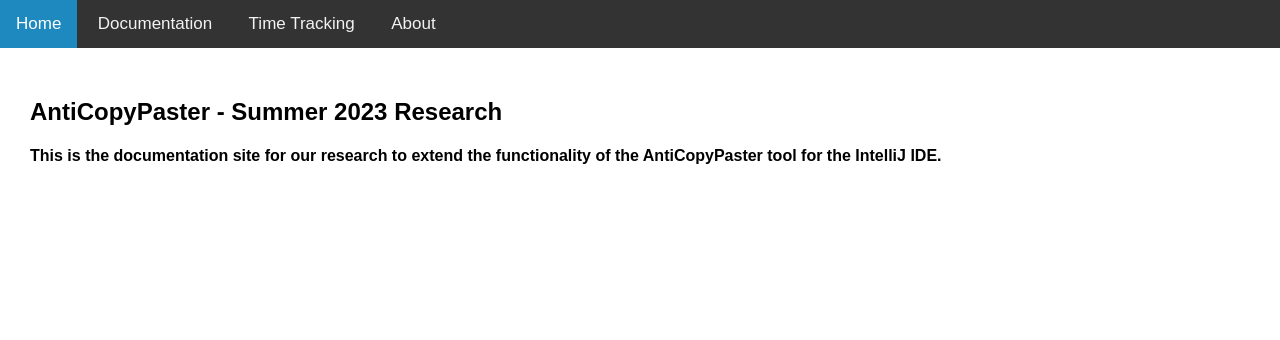
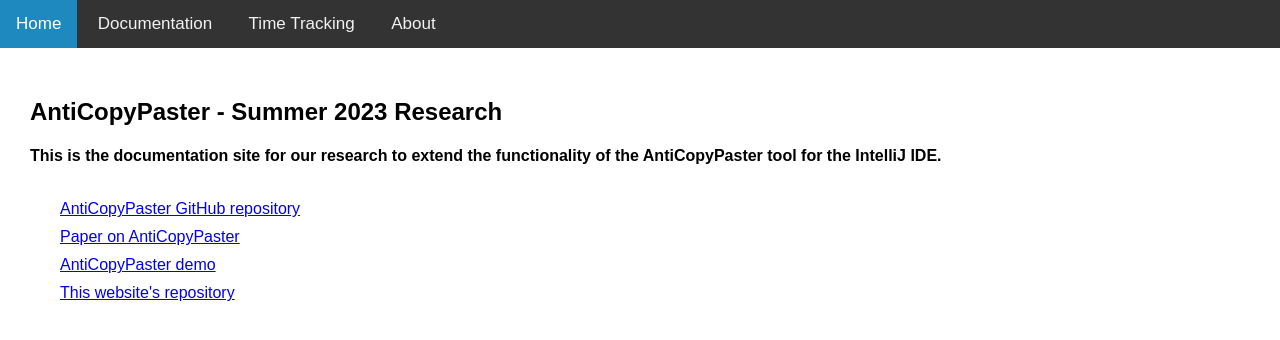
Before and after one commit to SE4AIResearch/AntiCopyPaster_Summer2023, a Jekyll site: the page index.html, which Jekyll copies as it is, in a window 1280 px wide. Shown: the top 340 px of the page. Built offline with Jekyll 4.4.1, drawn with Linux system fonts in a browser that asks for light colours.

Commit message:
Website refinements
Added additional style, improved layout, added favicon, and added links on homepage

```diff
--- a/css/style.css
+++ b/css/style.css
@@ -31,14 +31,22 @@
 .body_text {
     padding: 30px;
 }
+.link-list a {
+    display: block;
+    margin-bottom: 10px;
+}
 
 iframe {
-    width: 80%;
+    display: inline-block;
+    width: 100%;
     height: 300px;
-    margin: 0% 10%;
+    margin: 0% 0%;
 }
 
 #embed_timesheet {
+    display: inline;
+    width: 65%;
+    margin-left: 16%;
     height: 1750px;
 }
 
@@ -62,3 +70,10 @@
     color: white;
     cursor: pointer;
 }
+
+button.close {
+    border: 2px solid #9c2912;
+}
+button.close:hover {
+    background-color: #9c2912;
+}
--- a/index.html
+++ b/index.html
@@ -5,6 +5,7 @@
   <meta name="description" content="The site for Summer 2023 Research on extending the functionality of the AntiCopyPaster tool for IntelliJ." />
   <meta charset="utf-8">
   <title>AntiCopyPaster - Summer 2023</title>
+  <link rel="icon" type="image/x-icon" href=".\assets\IntelliJ_IDEA_Icon.svg.png">
   <meta name="viewport" content="width=device-width, initial-scale=1">
   <meta name="author" content="AlOmar">
   <link rel="stylesheet" href="css/style.css">
@@ -23,7 +24,14 @@
   <div class="body_text">
     <h2>AntiCopyPaster - Summer 2023 Research</h1>
     <h4>This is the documentation site for our research to extend the functionality of the AntiCopyPaster tool for the IntelliJ IDE.</h5>
-  </div>
+
+    <div class="link-list" style="margin-left: 30px; margin-top: 35px;">
+      <a href="https://github.com/refactorings/anti-copy-paster" target="_blank">AntiCopyPaster GitHub repository</a>
+      <a href="https://arxiv.org/abs/2112.15230" target="_blank">Paper on AntiCopyPaster</a>
+      <a href="https://youtu.be/NtjvzISk9cg" target="_blank">AntiCopyPaster demo</a>
+      <a href="https://github.com/SE4AIResearch/AntiCopyPaster_Summer2023" target="_blank">This website's repository</a>
+    </div>
+    </div>
 
 <script>
 </script>
--- a/pages/about.html
+++ b/pages/about.html
@@ -5,6 +5,7 @@
   <meta name="description" content="The site for Summer 2023 Research on extending the functionality of the AntiCopyPaster tool for IntelliJ." />
   <meta charset="utf-8">
   <title>AntiCopyPaster - Summer 2023</title>
+  <link rel="icon" type="image/x-icon" href="..\assets\IntelliJ_IDEA_Icon.svg.png">
   <meta name="viewport" content="width=device-width, initial-scale=1">
   <meta name="author" content="AlOmar">
   <link rel="stylesheet" href="../css/style.css">
--- a/pages/documentation.html
+++ b/pages/documentation.html
@@ -5,6 +5,7 @@
   <meta name="description" content="The site for Summer 2023 Research on extending the functionality of the AntiCopyPaster tool for IntelliJ." />
   <meta charset="utf-8">
   <title>AntiCopyPaster - Summer 2023</title>
+  <link rel="icon" type="image/x-icon" href="..\assets\IntelliJ_IDEA_Icon.svg.png">
   <meta name="viewport" content="width=device-width, initial-scale=1">
   <meta name="author" content="AlOmar">
   <link rel="stylesheet" href="../css/style.css">
--- a/pages/time_tracking.html
+++ b/pages/time_tracking.html
@@ -5,6 +5,7 @@
   <meta name="description" content="The site for Summer 2023 Research on extending the functionality of the AntiCopyPaster tool for IntelliJ." />
   <meta charset="utf-8">
   <title>AntiCopyPaster - Summer 2023</title>
+  <link rel="icon" type="image/x-icon" href="..\assets\IntelliJ_IDEA_Icon.svg.png">
   <meta name="viewport" content="width=device-width, initial-scale=1">
   <meta name="author" content="AlOmar">
   <link rel="stylesheet" href="../css/style.css">
```
Also changed, not shown: other parts of pages/documentation.html (+2 -0 lines), assets/IntelliJ_IDEA_Icon.svg.png (added).
